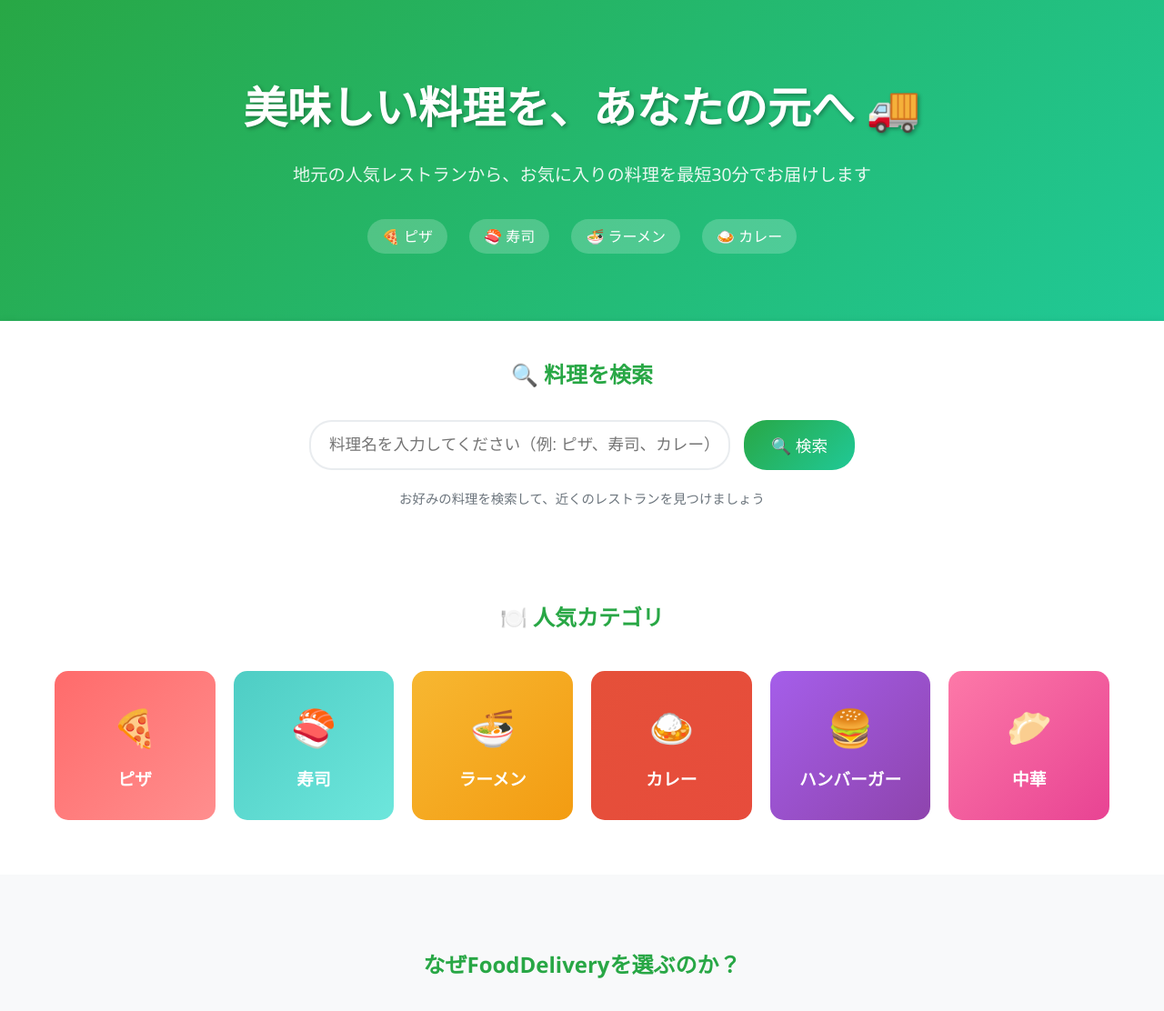
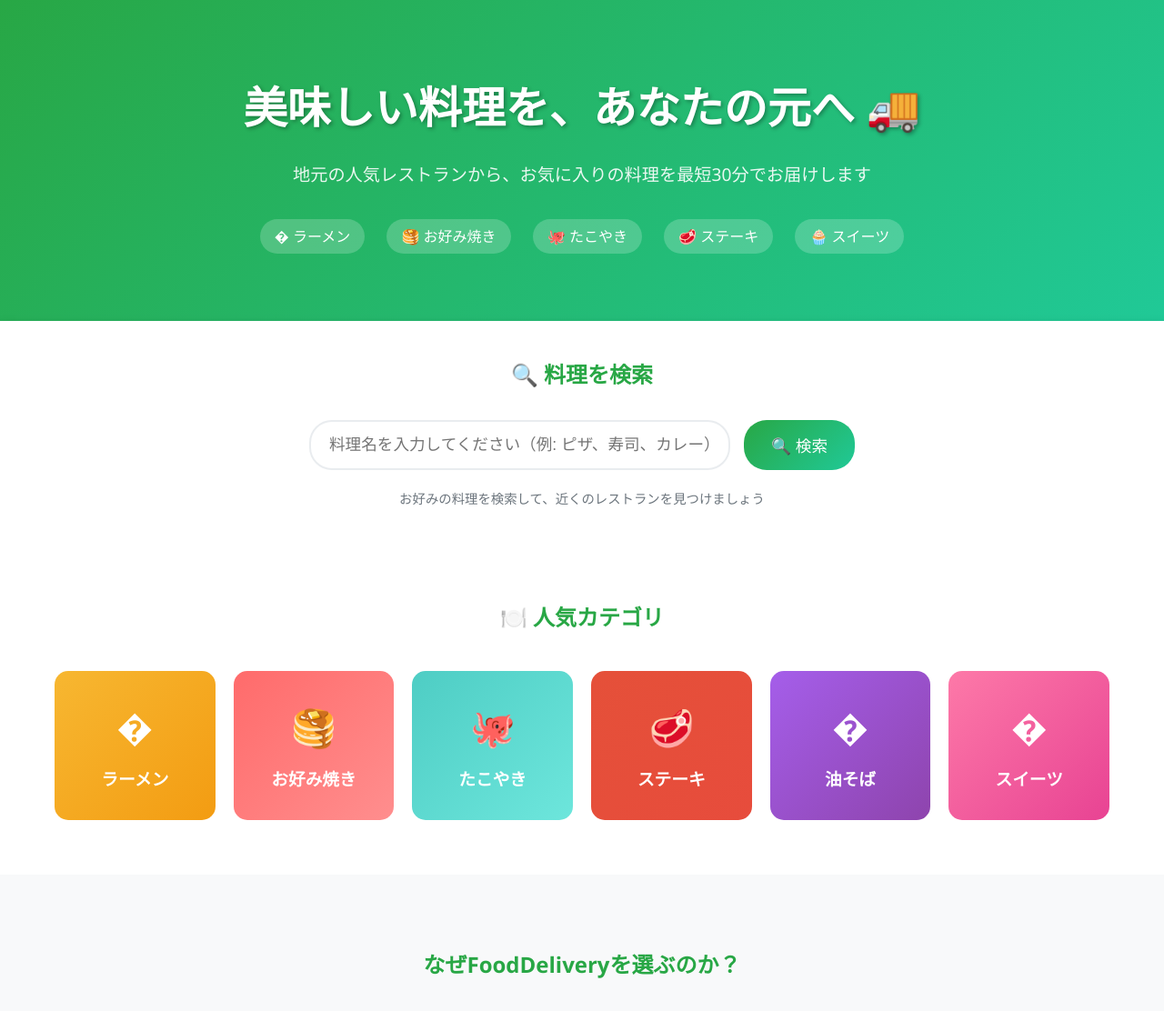
Before and after one commit to Drkoukichi/secure, a PHP site: page / in a window 1280 px wide. Shown: the part 83-1195 px from the top of the page at 91% size. Run offline with PHP 8.4, Linux system fonts and the light colour scheme.

Commit message:
new restaurant image

```diff
--- a/index.php
+++ b/index.php
@@ -247,10 +247,11 @@ session_start();
             <h1>美味しい料理を、あなたの元へ 🚚</h1>
             <p>地元の人気レストランから、お気に入りの料理を最短30分でお届けします</p>
             <div style="margin-top: 30px;">
-                <span style="background: rgba(255,255,255,0.2); padding: 8px 16px; border-radius: 20px; margin: 0 10px;">🍕 ピザ</span>
-                <span style="background: rgba(255,255,255,0.2); padding: 8px 16px; border-radius: 20px; margin: 0 10px;">🍣 寿司</span>
-                <span style="background: rgba(255,255,255,0.2); padding: 8px 16px; border-radius: 20px; margin: 0 10px;">🍜 ラーメン</span>
-                <span style="background: rgba(255,255,255,0.2); padding: 8px 16px; border-radius: 20px; margin: 0 10px;">🍛 カレー</span>
+                <span style="background: rgba(255,255,255,0.2); padding: 8px 16px; border-radius: 20px; margin: 0 10px;">� ラーメン</span>
+                <span style="background: rgba(255,255,255,0.2); padding: 8px 16px; border-radius: 20px; margin: 0 10px;">🥞 お好み焼き</span>
+                <span style="background: rgba(255,255,255,0.2); padding: 8px 16px; border-radius: 20px; margin: 0 10px;">🐙 たこやき</span>
+                <span style="background: rgba(255,255,255,0.2); padding: 8px 16px; border-radius: 20px; margin: 0 10px;">🥩 ステーキ</span>
+                <span style="background: rgba(255,255,255,0.2); padding: 8px 16px; border-radius: 20px; margin: 0 10px;">🧁 スイーツ</span>
             </div>
         </div>
     </section>
@@ -280,29 +281,29 @@ session_start();
         <div class="container">
             <h2 style="text-align: center; color: #28a745; margin-bottom: 40px;">🍽️ 人気カテゴリ</h2>
             <div class="categories-grid" style="display: grid; grid-template-columns: repeat(auto-fit, minmax(150px, 1fr)); gap: 20px;">
-                <div class="category-card" onclick="searchCategory('ピザ')" style="background: linear-gradient(135deg, #ff6b6b, #ff8e8e); color: white; padding: 30px 20px; border-radius: 15px; text-align: center; cursor: pointer; transition: transform 0.3s ease;">
-                    <div style="font-size: 2.5rem; margin-bottom: 10px;">🍕</div>
-                    <h3>ピザ</h3>
-                </div>
-                <div class="category-card" onclick="searchCategory('寿司')" style="background: linear-gradient(135deg, #4ecdc4, #6de6dc); color: white; padding: 30px 20px; border-radius: 15px; text-align: center; cursor: pointer; transition: transform 0.3s ease;">
-                    <div style="font-size: 2.5rem; margin-bottom: 10px;">🍣</div>
-                    <h3>寿司</h3>
-                </div>
                 <div class="category-card" onclick="searchCategory('ラーメン')" style="background: linear-gradient(135deg, #f7b731, #f39c12); color: white; padding: 30px 20px; border-radius: 15px; text-align: center; cursor: pointer; transition: transform 0.3s ease;">
-                    <div style="font-size: 2.5rem; margin-bottom: 10px;">🍜</div>
+                    <div style="font-size: 2.5rem; margin-bottom: 10px;">�</div>
                     <h3>ラーメン</h3>
                 </div>
-                <div class="category-card" onclick="searchCategory('カレー')" style="background: linear-gradient(135deg, #e55039, #e74c3c); color: white; padding: 30px 20px; border-radius: 15px; text-align: center; cursor: pointer; transition: transform 0.3s ease;">
-                    <div style="font-size: 2.5rem; margin-bottom: 10px;">🍛</div>
-                    <h3>カレー</h3>
+                <div class="category-card" onclick="searchCategory('お好み焼き')" style="background: linear-gradient(135deg, #ff6b6b, #ff8e8e); color: white; padding: 30px 20px; border-radius: 15px; text-align: center; cursor: pointer; transition: transform 0.3s ease;">
+                    <div style="font-size: 2.5rem; margin-bottom: 10px;">🥞</div>
+                    <h3>お好み焼き</h3>
                 </div>
-                <div class="category-card" onclick="searchCategory('ハンバーガー')" style="background: linear-gradient(135deg, #a55eea, #8e44ad); color: white; padding: 30px 20px; border-radius: 15px; text-align: center; cursor: pointer; transition: transform 0.3s ease;">
-                    <div style="font-size: 2.5rem; margin-bottom: 10px;">🍔</div>
-                    <h3>ハンバーガー</h3>
+                <div class="category-card" onclick="searchCategory('たこやき')" style="background: linear-gradient(135deg, #4ecdc4, #6de6dc); color: white; padding: 30px 20px; border-radius: 15px; text-align: center; cursor: pointer; transition: transform 0.3s ease;">
+                    <div style="font-size: 2.5rem; margin-bottom: 10px;">🐙</div>
+                    <h3>たこやき</h3>
                 </div>
-                <div class="category-card" onclick="searchCategory('中華')" style="background: linear-gradient(135deg, #fd79a8, #e84393); color: white; padding: 30px 20px; border-radius: 15px; text-align: center; cursor: pointer; transition: transform 0.3s ease;">
-                    <div style="font-size: 2.5rem; margin-bottom: 10px;">🥟</div>
-                    <h3>中華</h3>
+                <div class="category-card" onclick="searchCategory('ステーキ')" style="background: linear-gradient(135deg, #e55039, #e74c3c); color: white; padding: 30px 20px; border-radius: 15px; text-align: center; cursor: pointer; transition: transform 0.3s ease;">
+                    <div style="font-size: 2.5rem; margin-bottom: 10px;">🥩</div>
+                    <h3>ステーキ</h3>
+                </div>
+                <div class="category-card" onclick="searchCategory('油そば')" style="background: linear-gradient(135deg, #a55eea, #8e44ad); color: white; padding: 30px 20px; border-radius: 15px; text-align: center; cursor: pointer; transition: transform 0.3s ease;">
+                    <div style="font-size: 2.5rem; margin-bottom: 10px;">�</div>
+                    <h3>油そば</h3>
+                </div>
+                <div class="category-card" onclick="searchCategory('スイーツ')" style="background: linear-gradient(135deg, #fd79a8, #e84393); color: white; padding: 30px 20px; border-radius: 15px; text-align: center; cursor: pointer; transition: transform 0.3s ease;">
+                    <div style="font-size: 2.5rem; margin-bottom: 10px;">�</div>
+                    <h3>スイーツ</h3>
                 </div>
             </div>
         </div>
```
Also changed, not shown: store-detail.php (+20 -1 lines), img/takoyaki.png (added), store-info.db, user.db, 6 other files.
